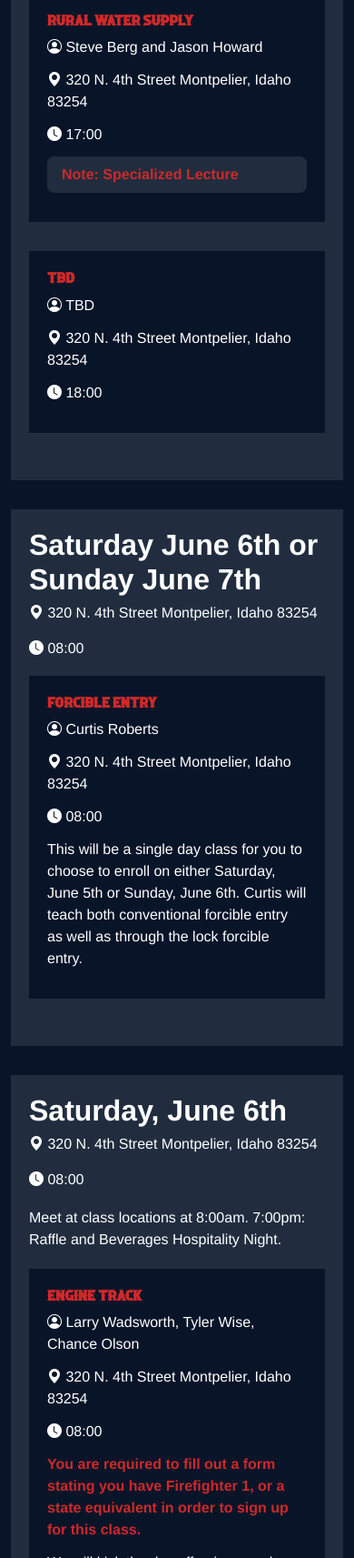
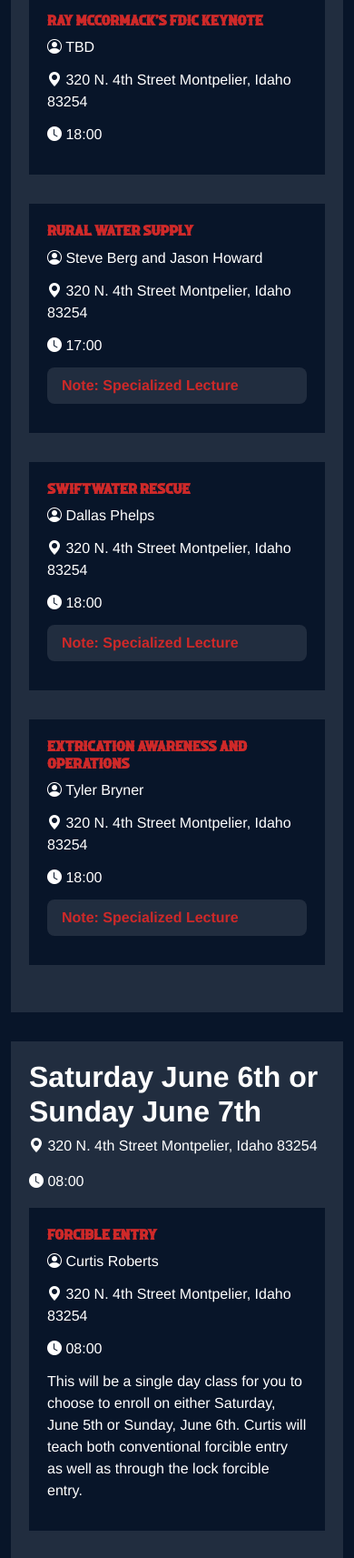
Before and after one commit to natejohnston/south-county-fire-conference, a website: page index.html in a window 390 px wide. Shown: the part 3420-5133 px from the top of the page at 91% size. Drawn offline with nearby package versions, Linux system fonts and the light colour scheme.

Commit message:
additional conent and registration form link

```diff
--- a/index.html
+++ b/index.html
@@ -41,11 +41,11 @@
                 </div>
 
                 <!-- Mobile Menu Button -->
-                <a href="#" class="register-cta-mobile btn btn-danger ml-2 my-sm-0">Register Soon</a>
+                <a href="https://southcountyfireconference.regfox.com/south-county-fire-conference" class="register-cta-mobile btn btn-danger ml-2 my-sm-0">Register Now</a>
               </div>
 
               <!-- Desktop Menu Button -->
-              <a href="#" class="cta-desktop btn btn-danger ml-2 my-sm-0" type="submit">Register Soon</a>
+              <a href="https://southcountyfireconference.regfox.com/south-county-fire-conference" class="cta-desktop btn btn-danger ml-2 my-sm-0" type="submit">Register Now</a>
             </div>
           </nav>
 
@@ -177,6 +177,16 @@
 
             <!-- Class -->
             <div class="class-container_new">
+              <h5 class="class-title">Ray McCormack’s FDIC Keynote</h5>
+              <div class="class-details">
+                <p class="instructor"><i class="bi bi-person-circle"></i> TBD</p>
+                <p class="location"> <i class="bi bi-geo-alt-fill"></i> 320 N. 4th Street Montpelier, Idaho 83254</p>
+                <p class="time"><i class="bi bi-clock-fill"></i> 18:00</p>
+              </div>
+            </div>
+
+            <!-- Class -->
+            <div class="class-container_new">
               <h5 class="class-title">Rural Water Supply</h5>
               <div class="class-details">
                 <p class="instructor"><i class="bi bi-person-circle"></i> Steve Berg and Jason Howard</p>
@@ -186,15 +196,26 @@
               </div>
             </div>
 
-            <!-- Class -->
             <div class="class-container_new">
-              <h5 class="class-title">TBD</h5>
+              <h5 class="class-title">Swiftwater Rescue</h5>
               <div class="class-details">
-                <p class="instructor"><i class="bi bi-person-circle"></i> TBD</p>
+                <p class="instructor"><i class="bi bi-person-circle"></i> Dallas Phelps</p>
                 <p class="location"> <i class="bi bi-geo-alt-fill"></i> 320 N. 4th Street Montpelier, Idaho 83254</p>
                 <p class="time"><i class="bi bi-clock-fill"></i> 18:00</p>
+                <p class="special-notice"><strong>Note: Specialized Lecture</strong></p>
               </div>
             </div>
+
+            <div class="class-container_new">
+              <h5 class="class-title">Extrication Awareness and Operations</h5>
+              <div class="class-details">
+                <p class="instructor"><i class="bi bi-person-circle"></i> Tyler Bryner</p>
+                <p class="location"> <i class="bi bi-geo-alt-fill"></i> 320 N. 4th Street Montpelier, Idaho 83254</p>
+                <p class="time"><i class="bi bi-clock-fill"></i> 18:00</p>
+                <p class="special-notice"><strong>Note: Specialized Lecture</strong></p>
+              </div>
+            </div>
+
           </div>
         </div>
 
@@ -249,7 +270,7 @@
                 <p class="location"> <i class="bi bi-geo-alt-fill"></i> 320 N.
                    4th Street Montpelier, Idaho 83254</p>
                 <p class="time"><i class="bi bi-clock-fill"></i> 08:00</p>
-                <p><strong>You are required to fill out a form stating you have Firefighter 1, or a state equivalent in order to sign up for this class.</strong></p>
+                <p><strong>You are required to have your training officer fill out the form stating you have Firefighter 1 or Idaho FST essentials of firefighting in order to sign up for this class (Or an equivalent if you are from out of state).</strong></p>
                 <p>We will kick the day off going over how to load and pull hose. We will instruct on the “Fort Hall Flat Load”. This hose load is based on the flat load used by Kyle Romagus at Montgomery County Fire.</p>
                 <p>Once students have mastered loading the hose load, we will focus on stretching to a given target around obstacles and show the benefits of carrying hose vs dragging hose.</p>
                 <p>The second half of the day will be spent flowing water. We will go over transitional attack, flow and move, hit and move, up stairs and down stairs.</p>
@@ -264,7 +285,7 @@
                 <p class="instructor"><i class="bi bi-person-circle"></i> Ken Bowman, Jayson Gates, TBD</p>
                 <p class="location"> <i class="bi bi-geo-alt-fill"></i> 320 N. 4th Street Montpelier, Idaho 83254</p>
                 <p class="time"><i class="bi bi-clock-fill"></i> 08:00</p>
-                <p><strong>You are required to fill out a form stating you have Firefighter 1 or a state equivalent in order to sign up for this class.</strong></p>
+                <p><strong>You are required to have your training officer fill out the form stating you have Firefighter 1 or Idaho FST essentials of firefighting in order to sign up for this class (Or an equivalent if you are from out of state).</strong></p>
                 <p>Students will work on Basic Forcible entry and well as ventilation for half of the day. This will include Ladder Skills.</p>
                 <p>The second half of the day will be VES, Primary Search, Secondary Search and victim removal.</p>
                 <a download="IdahoBasicFireCertIdahoFire1Cert" href="files/Idaho Basic Fire Certification and Idaho Fireifghter 1 Certification.xlsx" class="download-form">Download Form</a>
@@ -394,7 +415,7 @@
                   <p class="instructor"><i class="bi bi-person-circle"></i> Larry Wadsworth, Tyler Wise, Chance Olson</p>
                   <p class="location"> <i class="bi bi-geo-alt-fill"></i> 320 N. 4th Street Montpelier, Idaho 83254</p>
                   <p class="time"><i class="bi bi-clock-fill"></i> 08:00</p>
-                  <p><strong>You are required to fill out a form stating you have Firefighter 1 or a state equivalent in order to sign up for this class.</strong></p>
+                  <p><strong>You are required to have your training officer fill out the form stating you have Firefighter 1 or Idaho FST essentials of firefighting in order to sign up for this class (Or an equivalent if you are from out of state).</strong></p>
                   <p>The ‘Engine Track’ will be fire attack in all scenarios at the acquired structure with live fire. These students will stage in their engine while the instructors light a fire in the building, then as they get ‘called to the fire’ they will be given a brief scenario. When they ‘arrive’ they will put their Saturday skills to work.</p>
                 </div>
               </div>
@@ -406,7 +427,7 @@
                 <p class="instructor"><i class="bi bi-person-circle"></i> Ken Bowman, Jayson Gates, TBD</p>
                   <p class="location"> <i class="bi bi-geo-alt-fill"></i> 320 N. 4th Street Montpelier, Idaho 83254</p>
                   <p class="time"><i class="bi bi-clock-fill"></i> 08:00</p>
-                  <p><strong>You are required to fill out a form stating you have Firefighter 1 or a state equivalent in order to sign up for this class.</strong></p>
+                  <p><strong>You are required to have your training officer fill out the form stating you have Firefighter 1 or Idaho FST essentials of firefighting in order to sign up for this class (Or an equivalent if you are from out of state).</strong></p>
                   <p>The ‘Truck Track’ will be search and ventilation in all scenarios at the acquired structure with live fire. These students will stage in their ‘truck’ while the instructors light a fire in the building, then as they get ‘called to the fire’ they will be given a brief scenario. When they ‘arrive’ they will put their Saturday skills to work.</p>
                 </div>
               </div>
@@ -473,8 +494,8 @@
     <section>
       <div class="container">
         <div class="center-aligned">
-          <a href="#" class="cta-desktop btn btn-danger ml-2 my-sm-0" type="submit">Register Soon</a>
-          <a href="#" class="register-cta-mobile btn btn-danger ml-2 my-sm-0" type="submit">Register Soon</a>
+          <a href="https://southcountyfireconference.regfox.com/south-county-fire-conference" class="cta-desktop btn btn-danger ml-2 my-sm-0" type="submit">Register Now</a>
+          <a href="https://southcountyfireconference.regfox.com/south-county-fire-conference" class="register-cta-mobile btn btn-danger ml-2 my-sm-0" type="submit">Register Now</a>
         </div>
       </div>
     </section>
```
